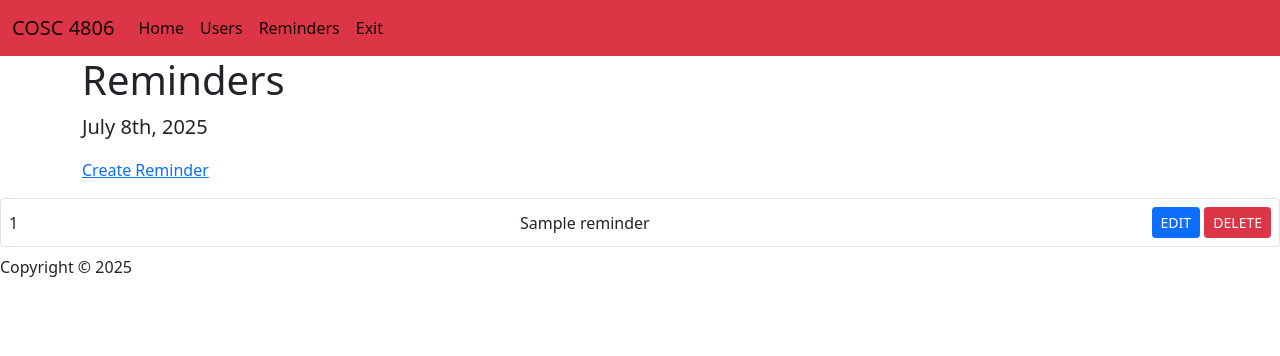
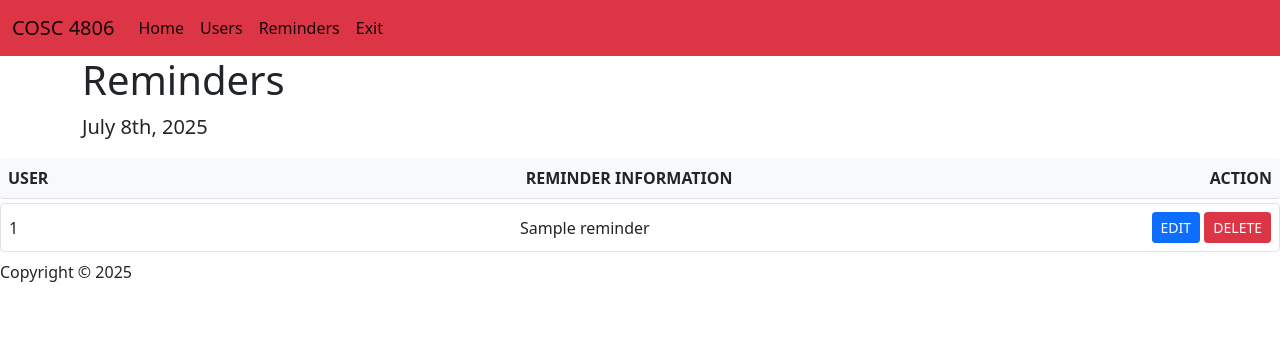
Before and after one commit to lsmasters/cosc-4806-5, a PHP site: page /adminReminders in a window 1280 px wide. Shown: the top 356 px of the page. Run offline with PHP 8.4, Linux system fonts and the light colour scheme; the visitor is signed in with stand-in values (Sample User, id 1); tables that the repository leaves empty or names only in its code hold one stand-in row (values such as "Sample post"); data that the repository does not hold is empty; some libraries are stand-ins or nearby versions.

Commit message:
Admin reminders:  cosmetic repairs

```diff
--- a/app/views/admin/index.php
+++ b/app/views/admin/index.php
@@ -93,7 +93,7 @@ $_SESSION['loginsPerDay'] = $loginsPerDay;
 <head>
   <meta charset="UTF-8" />
   <meta name="viewport" content="width=device-width, initial-scale=1.0" />
-  <title>Admin Dashboard</title>
+  <title>Dashboard</title>
   <script src="https://cdn.jsdelivr.net/npm/chart.js"></script>
   <link href="https://cdn.jsdelivr.net/npm/tailwindcss@2.2.19/dist/tailwind.min.css" rel="stylesheet">
 </head>
@@ -101,7 +101,7 @@ $_SESSION['loginsPerDay'] = $loginsPerDay;
 
   <!-- Top Bar -->
   <nav class="bg-white shadow px-4 py-2 flex justify-between items-center">
-    <h1 class="text-base font-bold text-gray-800">Admin Dashboard</h1>
+    <h1 class="text-base font-bold text-gray-800">Administrator's Dashboard(last 30 days)</h1>
     <span class="text-xs text-gray-600">Logged in as: <strong>admin</strong></span>
   </nav>
 
--- a/app/views/admin/reminders.php
+++ b/app/views/admin/reminders.php
@@ -7,7 +7,7 @@
                 <h1>Reminders</h1>
 
                 <p class="lead"> <?= date("F jS, Y"); ?></p>
-                <p><a href='/reminders/create'>Create Reminder</a></p>
+
             </div>
         </div>
     </div>
@@ -17,15 +17,23 @@
 <?php foreach($data['reminders'] as $item): ?>
 
 
+    <!-- Headings Row -->
+    <div class="d-flex justify-content-between align-items-center border-bottom p-2 mb-1 fw-bold bg-light rounded">
+        <div>USER</div>
+        <div>REMINDER INFORMATION</div>
+        <div>ACTION</div>
+    </div>
+
+    <!-- Content Row -->
     <div class="d-flex justify-content-between align-items-center border p-2 mb-2 rounded">
         <div>
-            <?=   $item['id'] ?>
+            <?= $item['user_id'] ?>
         </div>
 
         <div>
             <?= htmlspecialchars($item['subject']) ?>
+        </div>
 
-        </div>
         <div>
             <form action="/change" method="POST" style="display:inline;">
                 <input type="hidden" name="id" value="<?= $item['id'] ?>">
@@ -36,6 +44,7 @@
         </div>
     </div>
 
+
     <?php endforeach; ?>
 
 <?php require_once 'app/views/templates/footer.php' ?>
```
